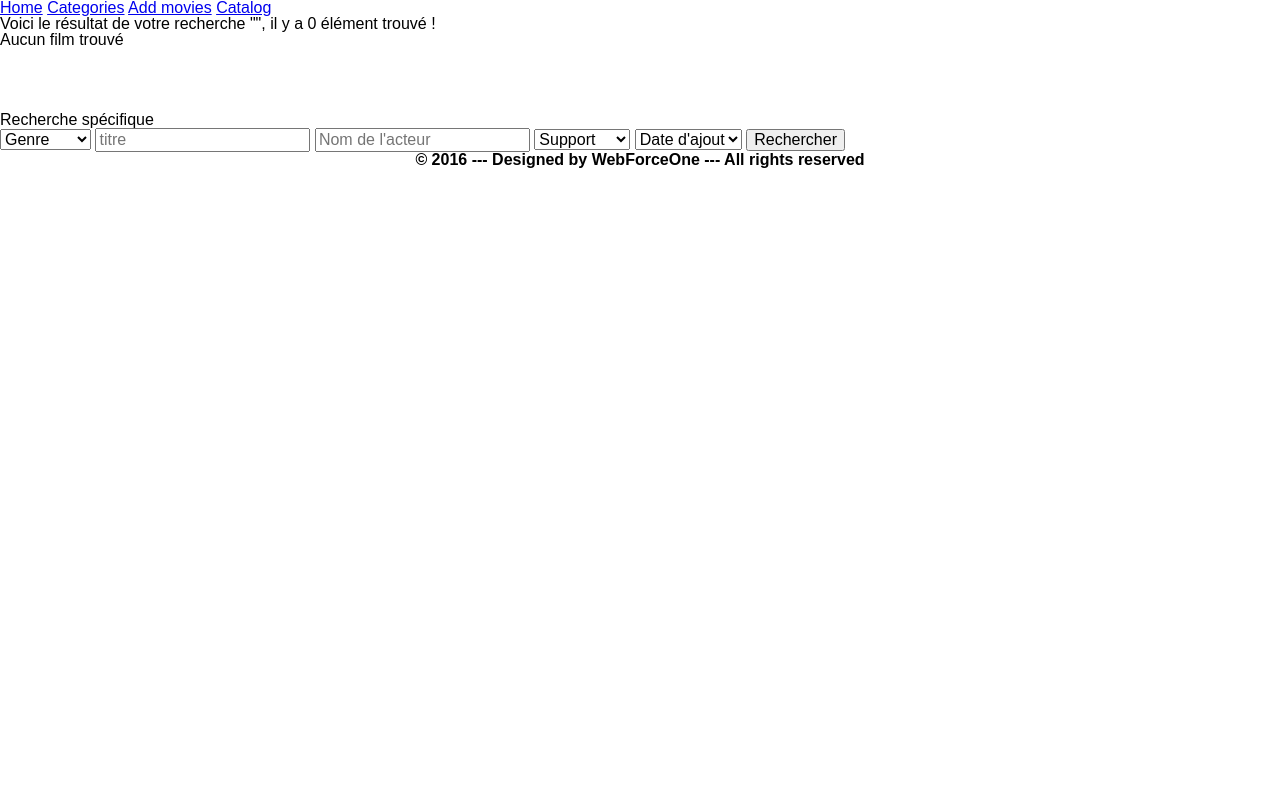
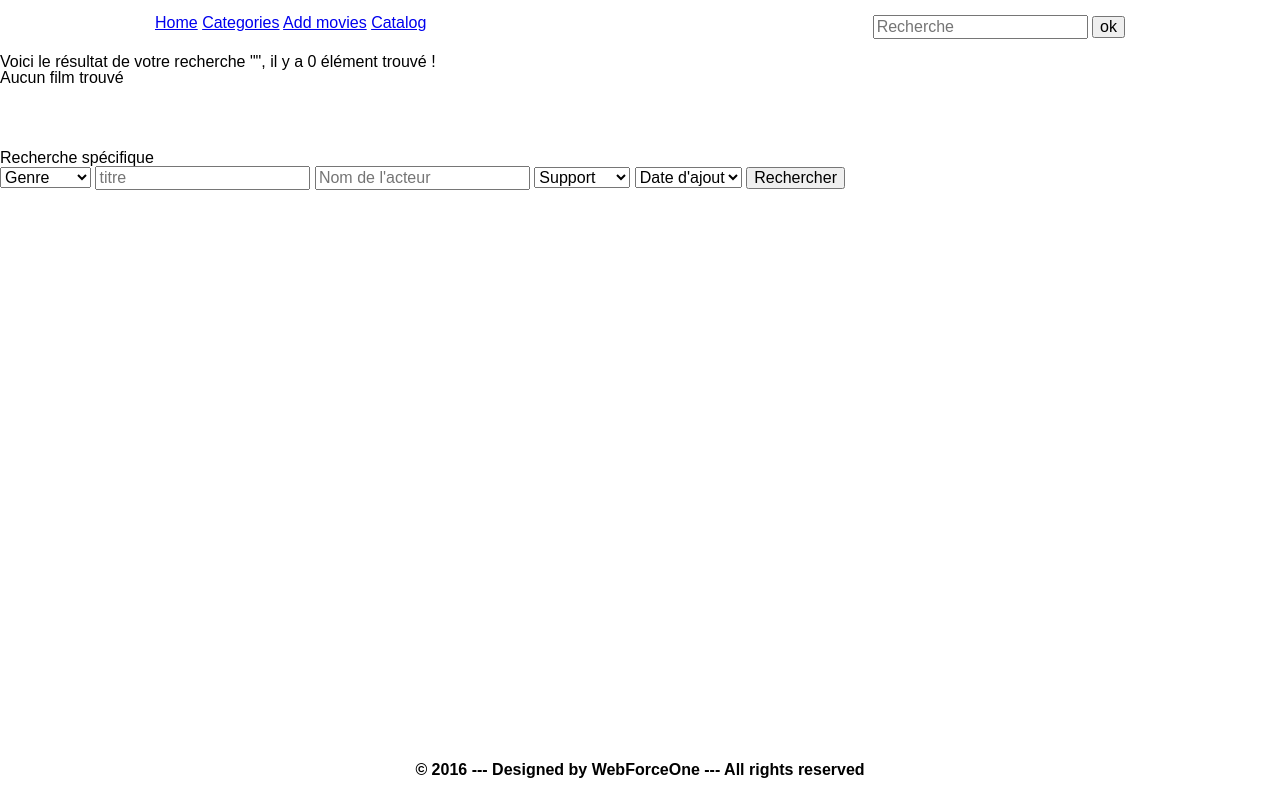
Before and after one commit to flepp/webforceOne, a PHP site: page /search.php in a window 1280 px wide. Run offline with PHP 8.4, Linux system fonts and the light colour scheme; data comes from the database, SQL or seed files in the repository.

Commit message:
final commit

```diff
--- a/css/styles.css
+++ b/css/styles.css
@@ -1,8 +1,110 @@
+*{
+
+	box-sizing: border-box;
+}
+
+html,body{
+
+	min-height: 100%;
+	padding-bottom:  60px;
+}
+
+footer{
+
+	position: fixed;
+	background-color: #fff;
+	bottom: 0;
+	left: 0;
+	right: 0;
+	line-height: 60px;
+	height: 60px;
+}
 .container{
 
 	max-width: 1000px;
 	margin: auto;
+	padding: 15px;
 }
+
+.container-menu{
+
+	padding: 15px;
+	overflow: hidden;
+}
+
+.intro-text{
+
+	margin: 15px 0;
+}
+
+nav{
+
+	float: left;
+}
+
+nav+form{
+
+	float: right;
+}
+
+.search-bar{
+
+	width: 100%;
+	position: relative;
+}
+
+.search-bar input{
+
+	width: 100%;
+	padding: 10px;
+}
+
+.search-bar button{
+
+	position: absolute;
+	right: 0;
+	top: 0;
+	height: 100%;
+
+	display: block;
+	padding: 0 10px;
+
+}
+
+.index-categories{
+
+	text-align: center;
+	padding: 10px 0;
+}
+
+.index-categories li{
+
+	display: inline-block;
+	margin: 0 5px;
+}
+
+.index-link-container{
+
+	text-align: center;
+	overflow: hidden;
+}
+
+.imgLink{
+
+	float: left;
+		width: calc(100% / 5);
+
+}
+
+.imgLink img{
+
+	display: block;
+	max-width: 100%;
+	max-height: 250px;
+	margin-bottom: 10px;
+	margin: auto;
+}
+
 
 table{
 
--- a/inc/menu.php
+++ b/inc/menu.php
@@ -1,4 +1,4 @@
-<div>
+<div class="container container-menu">
 
 	<nav>
 		<a href="index.php">Home</a>
@@ -7,4 +7,9 @@
 		<a href="movie_catalog.php">Catalog</a>
 	</nav>
 
+	<form method="get" action="search.php">
+		<input type="text" name="search" placeholder="Recherche"></input>
+		<button type="submit">ok</button>
+	</form>
+
 </div>
--- a/inc/movie_catalog_view.php
+++ b/inc/movie_catalog_view.php
@@ -1,7 +1,7 @@
 
+
+<section class="container">
 <h1>Movie Catalog</h1>
-
-<section>
 	<form action="" method="get">
 		<fieldset>
 			<span>Tri par date</span>
--- a/search.php
+++ b/search.php
@@ -55,6 +55,8 @@
 //-------------------------------------------------------FIN RECHERCHE SIMPLE--------------------------------------------
 
 //requete pour récupèrer tous les éléments de mes tables en BD grace à mes jointures afin de remplir les champs html de ma recherche spécifique
+$searchList2 = array();
+
 $sql = '
 	SELECT mov_id, mov_title, mov_cast, mov_synopsis, mov_path, mov_original_title, mov_image, cat_name, sto_name, mov_date_creation
 			FROM movie
```
Also changed, not shown: inc/add_view.php (+5 -5 lines), inc/index_view.php (+8 -6 lines), txt/file.txt (+10 -0 lines), css/style.css (deleted).
